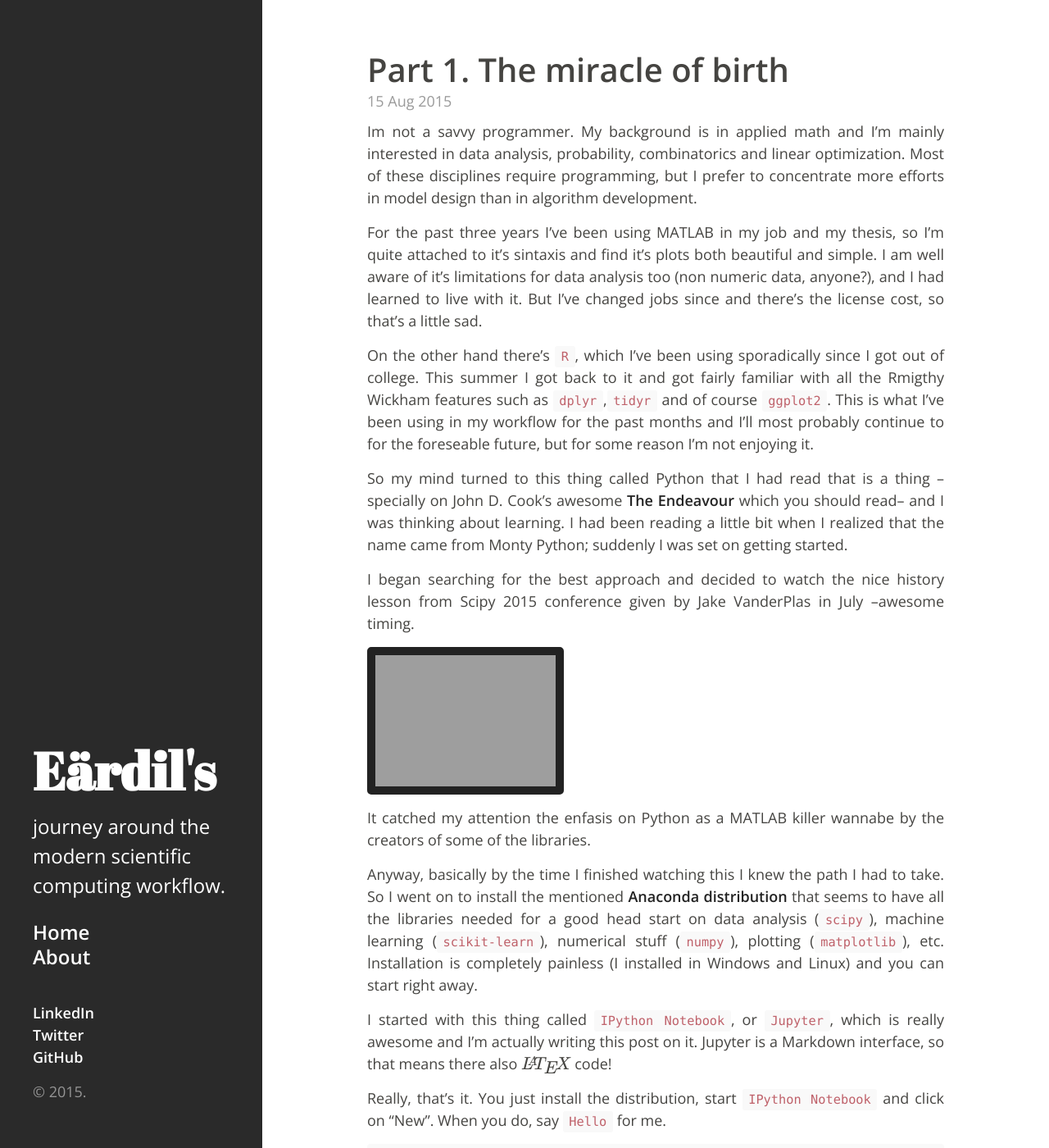
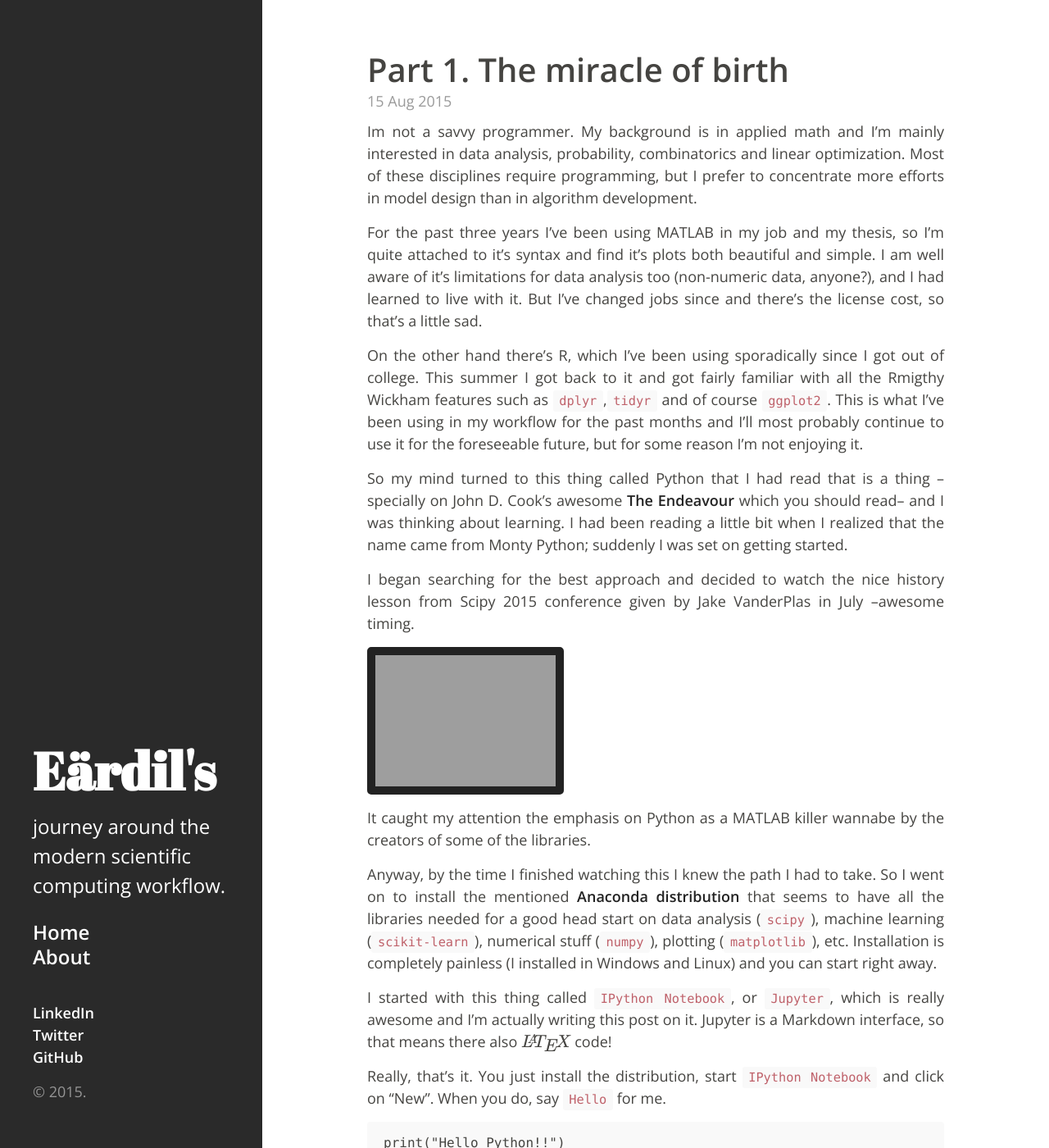
Before and after one commit to eardil/eardil.github.io, a Jekyll site: the page built from _posts/2015-08-15-miracle-of-birth.md, in a window 1280 px wide and 1400 px high. Shown: the whole window at 82% size. Built offline with Jekyll 4.4.1, drawn with Linux system fonts in a browser that asks for light colours; formulas are drawn with MathJax 3; grey boxes are pictures that could not be loaded.

Commit message:
Ortografía

```diff
--- a/_posts/2015-08-15-miracle-of-birth.md
+++ b/_posts/2015-08-15-miracle-of-birth.md
@@ -9,9 +9,9 @@
 
 Im not a savvy programmer. My background is in applied math and I'm mainly interested in data analysis, probability, combinatorics and linear optimization. Most of these disciplines require programming, but I prefer to concentrate more efforts in model design than in algorithm development.
 
-For the past three years I've been using MATLAB in my job and my thesis, so I'm quite attached to it's sintaxis and find it's plots both beautiful and simple. I am well aware of it's limitations for data analysis too (non numeric data, anyone?), and I had learned to live with it. But I've changed jobs since and there's the license cost, so that's a little sad.
+For the past three years I've been using MATLAB in my job and my thesis, so I'm quite attached to it's syntax and find it's plots both beautiful and simple. I am well aware of it's limitations for data analysis too (non-numeric data, anyone?), and I had learned to live with it. But I've changed jobs since and there's the license cost, so that's a little sad.
 
-On the other hand there's `R`, which I've been using sporadically since I got out of college. This summer I got back to it and got fairly familiar with all the Rmigthy Wickham features such as `dplyr`,`tidyr` and of course `ggplot2`. This is what I've been using in my workflow for the past months and I'll most probably continue to for the foreseable future, but for some reason I'm not enjoying it.
+On the other hand there's R, which I've been using sporadically since I got out of college. This summer I got back to it and got fairly familiar with all the Rmigthy Wickham features such as `dplyr`,`tidyr` and of course `ggplot2`. This is what I've been using in my workflow for the past months and I'll most probably continue to use it for the foreseeable future, but for some reason I'm not enjoying it.
 
 So my mind turned to this thing called Python that I had read that is a thing --specially on John D. Cook's awesome [The Endeavour](http://www.johndcook.com/blog/) which you should read-- and I was thinking about learning. I had been reading a little bit when I realized that the name came from Monty Python; suddenly I was set on getting started.
 
@@ -21,9 +21,9 @@
 " target="_blank"><img src="http://img.youtube.com/vi/5GlNDD7qbP4/0.jpg"
 alt="Keynote SciPy 2015" width="240" height="180" border="10" /></a>
 
-It catched my attention the enfasis on Python as a MATLAB killer wannabe by the creators of some of the libraries.
+It caught my attention the emphasis on Python as a MATLAB killer wannabe by the creators of some of the libraries.
 
-Anyway, basically by the time I finished watching this I knew the path I had to take. So I went on to install the mentioned [Anaconda distribution](http://continuum.io/downloads) that seems to have all the libraries needed for a good head start on data analysis (`scipy`), machine learning (`scikit-learn`), numerical stuff (`numpy`), plotting (`matplotlib`), etc. Installation is completely painless (I installed in Windows and Linux) and you can start right away.
+Anyway, by the time I finished watching this I knew the path I had to take. So I went on to install the mentioned [Anaconda distribution](http://continuum.io/downloads) that seems to have all the libraries needed for a good head start on data analysis (`scipy`), machine learning (`scikit-learn`), numerical stuff (`numpy`), plotting (`matplotlib`), etc. Installation is completely painless (I installed in Windows and Linux) and you can start right away.
 
 I started with this thing called `IPython Notebook`, or `Jupyter`, which is really awesome and I'm actually writing this post on it. Jupyter is a Markdown interface, so that means there also $$\LaTeX$$ code!
 
```
